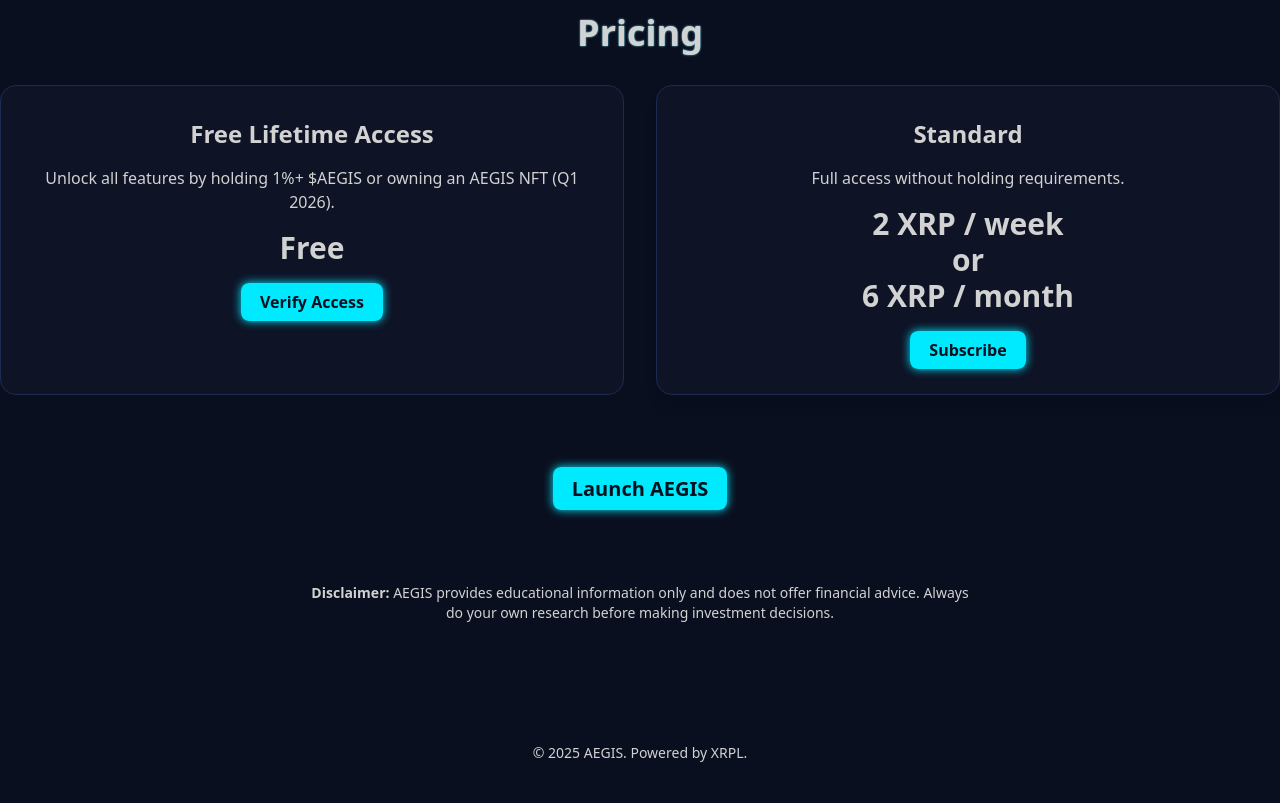
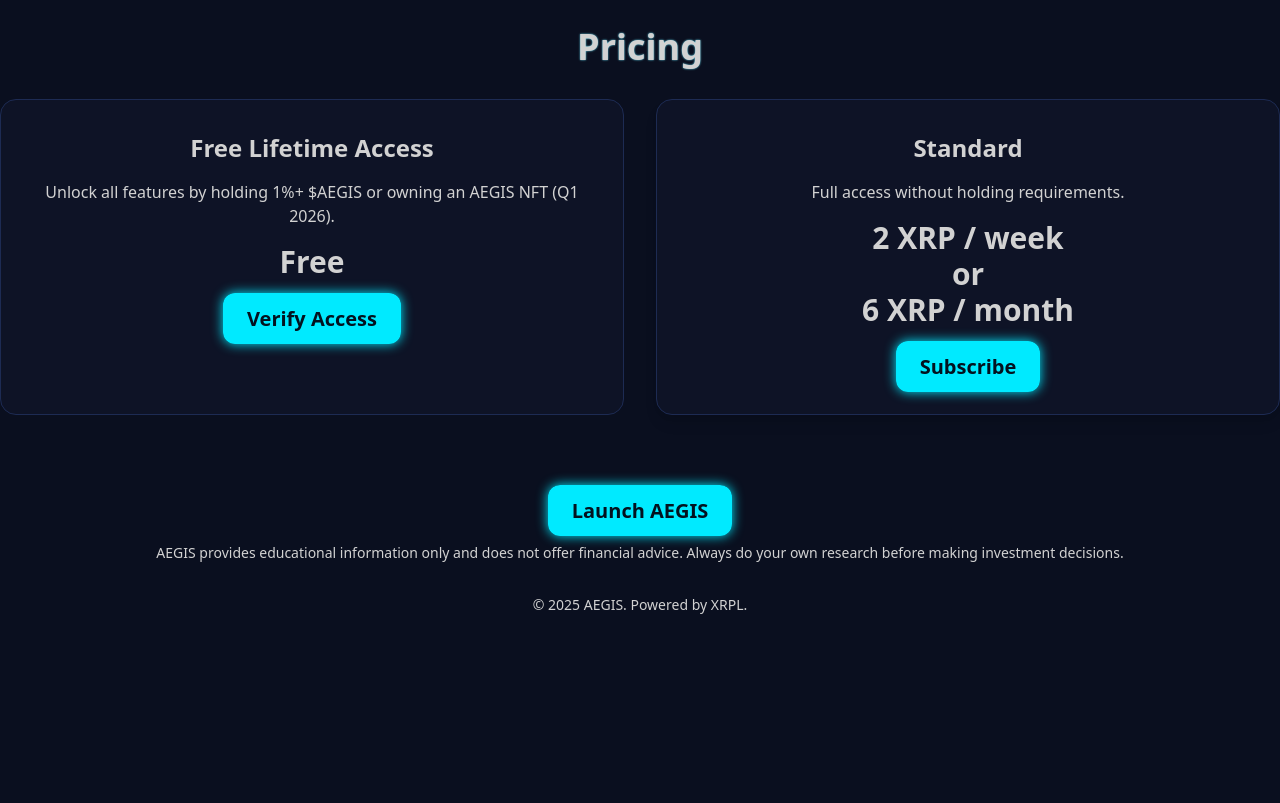
Before and after one commit to aegisxrpl/aegis, a plain HTML site: page index.html in a window 1280 px wide. Shown: the part 784-1587 px from the top of the page. After the commit the page ends 1423 px from the top, so only its background shows below. Drawn offline with nearby package versions, Linux system fonts and the light colour scheme.

Commit message:
Update index.html

```diff
--- a/index.html
+++ b/index.html
@@ -14,15 +14,16 @@
     .btn-cyber {
       background: #00eaff;
       color: #03121f;
-      font-weight: 600;
-      padding: 0.5rem 1.2rem;
-      border-radius: 0.5rem;
-      box-shadow: 0 0 10px #00eaff;
+      font-weight: 700;
+      padding: 0.75rem 1.5rem;
+      border-radius: 0.75rem;
+      box-shadow: 0 0 12px #00eaff;
       transition: 0.2s;
+      font-size: 1.25rem;
     }
     .btn-cyber:hover {
       background: #66faff;
-      box-shadow: 0 0 18px #00eaff;
+      box-shadow: 0 0 24px #00eaff;
     }
 
     /* Remove all pseudo-element glitches */
@@ -33,7 +34,10 @@
       header .container { flex-direction: row; justify-content: space-between; }
       header a { margin-left: 0.5rem; }
       h2 { font-size: 1.9rem; }
-      .btn-cyber { padding: 0.45rem 1rem; font-size: 0.9rem; }
+      .btn-cyber {
+        padding: 0.9rem 1.8rem;
+        font-size: 1.4rem;
+      }
     }
   </style>
 </head>
@@ -42,8 +46,8 @@
     <div class="container mx-auto flex justify-between items-center">
       <h1 class="text-3xl font-extrabold neon tracking-wide">AEGIS</h1>
       <div class="flex space-x-3">
-        <a href="https://twitter.com/YourTwitterPage" target="_blank" class="px-4 py-2 rounded-lg btn-cyber font-semibold">Support</a>
-        <a href="https://t.me/AEGISXRPLBOT" target="_blank" class="px-4 py-2 rounded-lg btn-cyber font-semibold">Open Bot</a>
+        <a href="https://x.com/YourUsername" target="_blank" class="px-4 py-2 rounded-lg btn-cyber font-semibold">Support</a>
+        <a href="https://t.me/YourBotUsername" target="_blank" class="px-4 py-2 rounded-lg btn-cyber font-semibold">Open Bot</a>
       </div>
     </div>
   </header>
@@ -94,19 +98,18 @@
     </div>
   </section>
 
-  <div class="text-center mt-20">
-    <a href="https://t.me/AEGISXRPLBOT" target="_blank" class="btn-cyber px-10 py-4 rounded-xl text-xl font-bold">Launch AEGIS</a>
+  <!-- Launch Button -->
+  <div class="text-center mt-20 mb-4">
+    <a href="https://t.me/YourBotUsername" target="_blank" class="btn-cyber px-14 py-6 rounded-xl text-2xl font-bold">Launch AEGIS</a>
   </div>
 
-  <!-- Disclaimer -->
-  <section class="container mx-auto mt-20 text-center text-blue-300/70 text-sm max-w-2xl">
-    <p>
-      <strong>Disclaimer:</strong> AEGIS provides educational information only and does not offer financial advice.
+  <!-- Educational Info (nempel ke footer) -->
+  <div class="text-center text-blue-300/70 text-sm mb-2">
+    AEGIS provides educational information only and does not offer financial advice.
       Always do your own research before making investment decisions.
-    </p>
-  </section>
+  </div>
 
-  <footer class="text-center py-10 text-blue-300/60 mt-20 text-sm">
+  <footer class="text-center py-6 text-blue-300/60 text-sm">
     © 2025 AEGIS. Powered by XRPL.
   </footer>
 </body>
```
